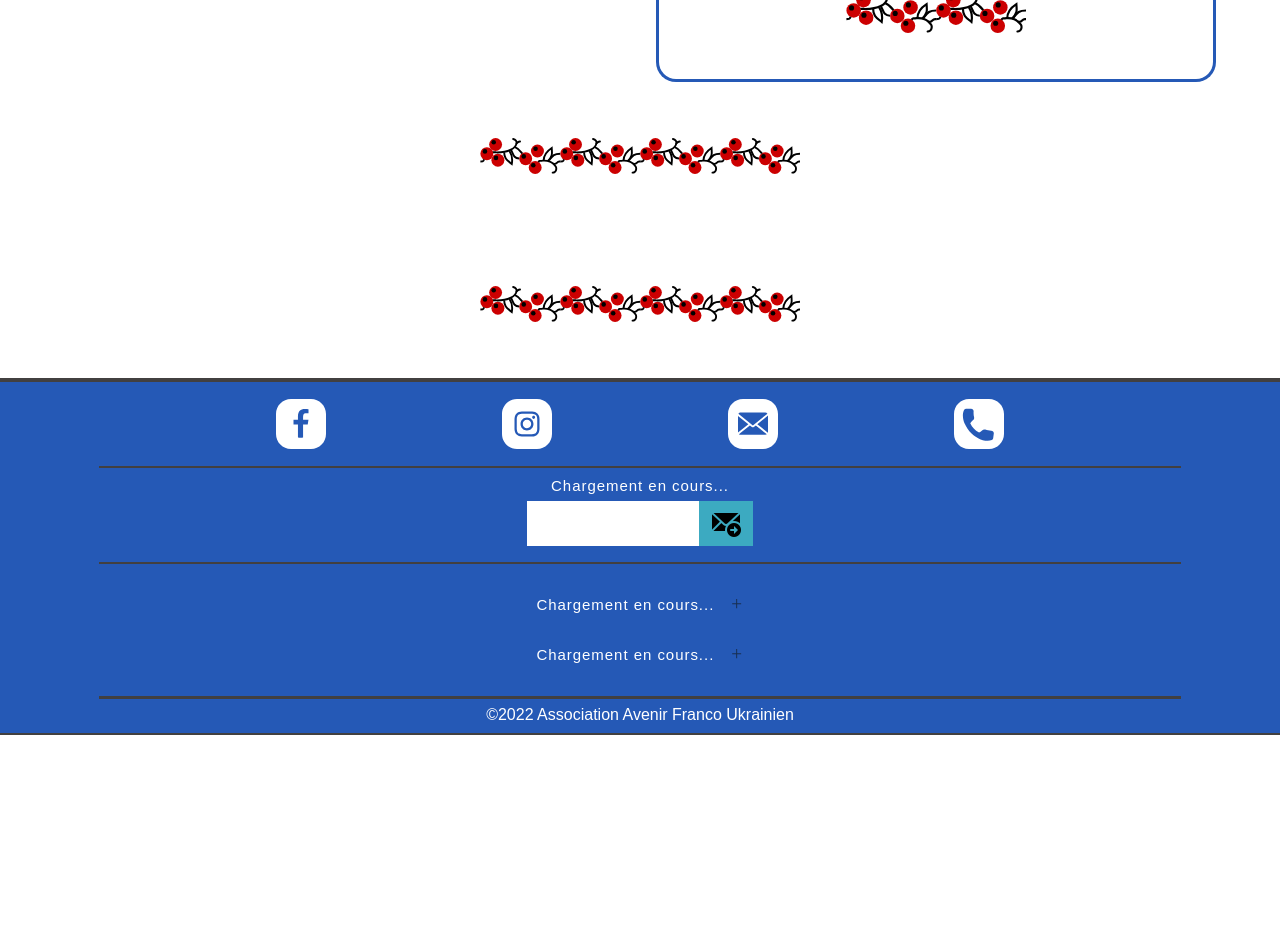
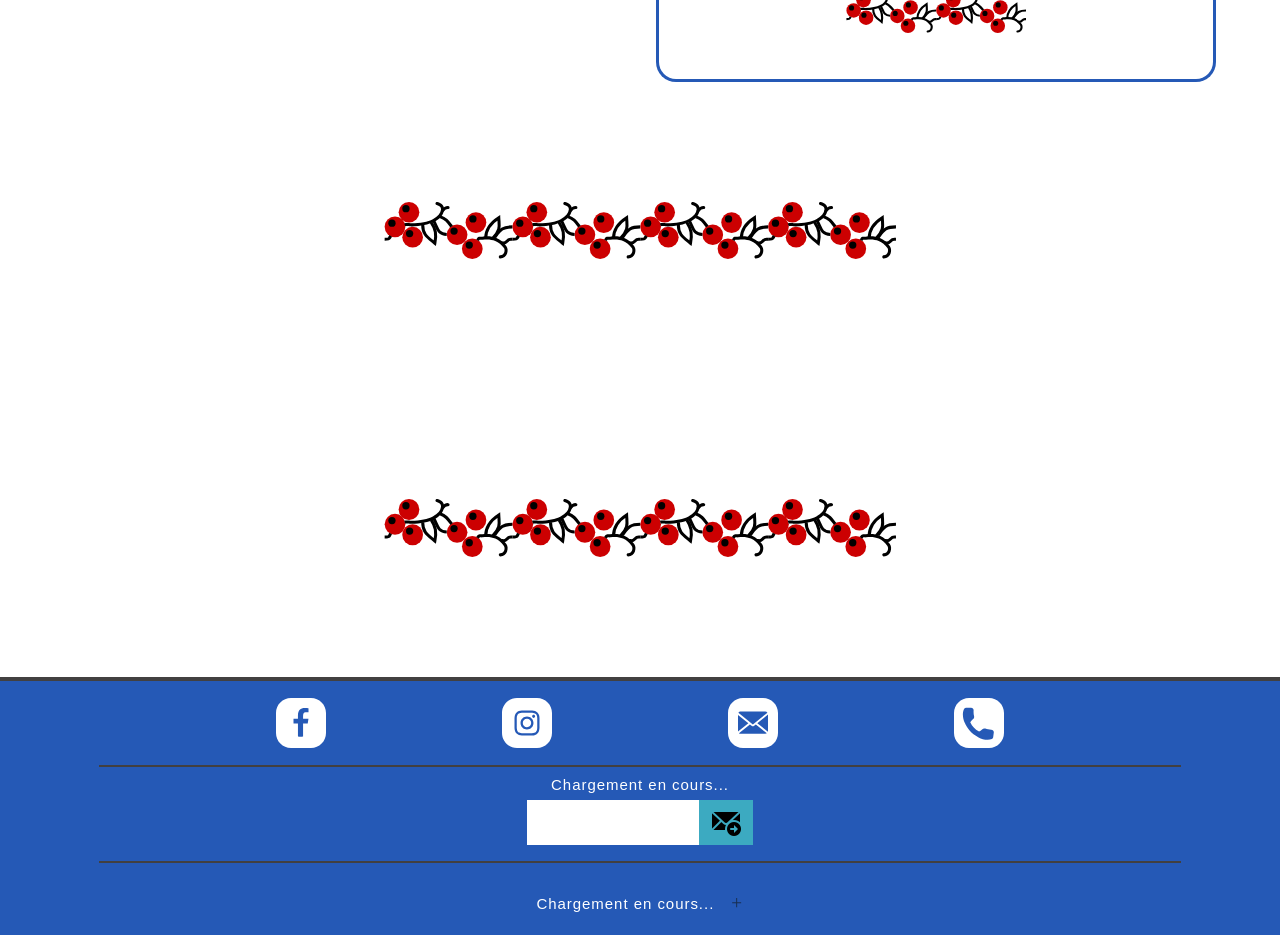
Before and after one commit to simon-attila-fr/Nantes-Association_FR_UA, a React (Vite) app in the folder frontend/: page / in a window 1280 px wide. Shown: the part 1600-2535 px from the top of the page. Before the commit the page ends 2335 px from the top, so only its background shows below. Built offline with nearby package versions, Linux system fonts and the light colour scheme; no server answers.

Commit message:
Separator responsive

```diff
--- a/frontend/src/assets/styles/Home.css
+++ b/frontend/src/assets/styles/Home.css
@@ -202,7 +202,6 @@
 
   .homeValuesArticle {
     grid-column-end: span 2;
-    height: 70%;
   }
 
   .homeMosaic {
--- a/frontend/src/assets/styles/Separator.css
+++ b/frontend/src/assets/styles/Separator.css
@@ -1,6 +1,19 @@
 .separator {
   margin: 7vh 0;
-  width: 25%;
+  width: 70vw;
   margin-left: auto;
   margin-right: auto;
 }
+
+@media only screen and (min-width: 600px) {
+  .separator {
+    width: 60vw;
+  }
+}
+
+@media only screen and (min-width: 1024px) {
+  .separator {
+    margin: 15vh 0;
+    width: 40vw;
+  }
+}
```
